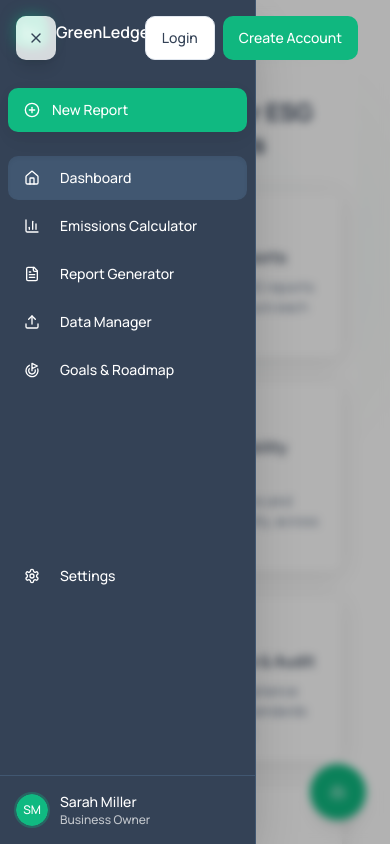
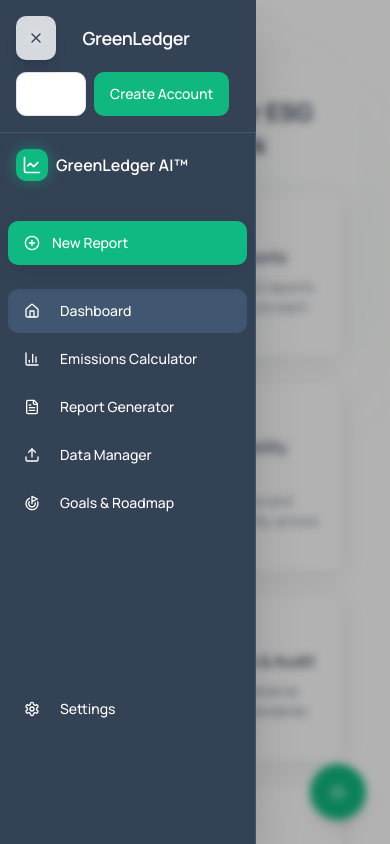
Before and after one commit to waseemxw0/greenledger-ai-compass, a React (Vite) app: page / in a window 390 px wide. Both pictures are taken after a click on the button 36 px from the left and 38 px from the top of the page. Built offline with nearby package versions, Linux system fonts and the light colour scheme.

Commit message:
Fix: Improve mobile sidebar auth button styling
Improve the visual appearance of the authentication action buttons ("Login", "Create Account", "Dashboard" / "Log out") and the close ("X") button in the mobile sidebar.

```diff
--- a/src/components/layout/Layout.tsx
+++ b/src/components/layout/Layout.tsx
@@ -1,3 +1,4 @@
+
 import { Sidebar } from "./Sidebar";
 import { cn } from "@/lib/utils";
 import { useEffect, useState } from "react";
@@ -20,10 +21,11 @@ export function Layout({ children, className }: LayoutProps) {
 
   return (
     <div className="flex w-full min-h-screen bg-background relative">
-      {/* --- ADD TOP NAV AUTH BUTTONS --- */}
-      <div className="fixed top-4 right-8 z-50">
+      {/* --- Desktop: Top Nav Auth Buttons --- */}
+      <div className="fixed top-4 right-8 z-50 hidden md:block">
         <TopNavAuthActions />
       </div>
+
       {/* Mobile menu button - only visible on mobile */}
       <Button
         variant="ghost"
@@ -35,19 +37,57 @@ export function Layout({ children, className }: LayoutProps) {
         {sidebarOpen ? <X className="h-5 w-5" /> : <Menu className="h-5 w-5" />}
       </Button>
 
-      {/* Overlay for mobile sidebar */}
+      {/* Sidebar and overlay for mobile */}
       {sidebarOpen && (
-        <div
-          className="fixed inset-0 bg-black/30 backdrop-blur-sm z-30 md:hidden animate-in fade-in"
-          onClick={() => setSidebarOpen(false)}
-        />
+        <>
+          {/* Overlay for mobile sidebar */}
+          <div
+            className="fixed inset-0 bg-black/30 backdrop-blur-sm z-30 md:hidden animate-in fade-in"
+            onClick={() => setSidebarOpen(false)}
+          />
+          {/* Mobile sidebar */}
+          <div
+            className={cn(
+              "fixed inset-y-0 left-0 z-40 transition-transform duration-300 ease-in-out md:hidden shadow-2xl w-64 bg-sidebar text-sidebar-foreground flex flex-col",
+              sidebarOpen ? "translate-x-0" : "-translate-x-full"
+            )}
+          >
+            {/* Mobile Sidebar Header: Close ("X") & Auth Buttons */}
+            <div className="flex flex-col gap-2 px-4 py-4 border-b border-sidebar-border bg-sidebar z-50">
+              <div className="flex items-center justify-between mb-1">
+                <Button
+                  variant="ghost"
+                  size="icon"
+                  className="p-2"
+                  onClick={() => setSidebarOpen(false)}
+                  aria-label="Close sidebar"
+                >
+                  <X className="h-5 w-5" />
+                </Button>
+                {/* Optionally a logo or app name here */}
+                <span className="ml-2 font-semibold text-white text-lg tracking-tight">
+                  GreenLedger
+                </span>
+                {/* Spacer for balance */}
+                <div className="w-8" />
+              </div>
+              {/* Auth Actions (use mobile variant: stacked, full width, more padding) */}
+              <div className="flex flex-col gap-2">
+                <TopNavAuthActions />
+              </div>
+            </div>
+            {/* Sidebar content (rest of navigation) */}
+            <div className="flex-1 overflow-auto">
+              <Sidebar />
+            </div>
+          </div>
+        </>
       )}
 
-      {/* Sidebar with mobile toggle */}
+      {/* Sidebar for desktop */}
       <div
         className={cn(
-          "fixed inset-y-0 left-0 z-40 transition-transform duration-300 ease-in-out md:relative md:translate-x-0 shadow-2xl",
-          sidebarOpen ? "translate-x-0" : "-translate-x-full"
+          "fixed inset-y-0 left-0 z-40 transition-transform duration-300 ease-in-out hidden md:relative md:translate-x-0 shadow-2xl md:block",
         )}
       >
         <Sidebar />
@@ -56,14 +96,19 @@ export function Layout({ children, className }: LayoutProps) {
       <main
         className={cn(
           "flex-1 p-4 sm:p-5 lg:p-6 overflow-auto max-h-screen pt-16 md:pt-6",
-          mounted ? "animate-in fade-in slide-in-from-bottom-5 duration-500" : "opacity-0",
+          mounted
+            ? "animate-in fade-in slide-in-from-bottom-5 duration-500"
+            : "opacity-0",
           className
         )}
       >
         <div className="container mx-auto max-w-7xl relative z-10">
           <div className="absolute top-0 right-0 -z-10 w-96 h-96 bg-primary/5 rounded-full filter blur-3xl opacity-50 animate-pulse-slow"></div>
           <div className="absolute bottom-20 left-20 -z-10 w-72 h-72 bg-blue-500/5 rounded-full filter blur-3xl opacity-50 animate-float"></div>
-          <div className="absolute top-1/4 left-1/3 -z-10 w-64 h-64 bg-purple-500/5 rounded-full filter blur-3xl opacity-30 animate-float" style={{ animationDelay: "2s" }}></div>
+          <div
+            className="absolute top-1/4 left-1/3 -z-10 w-64 h-64 bg-purple-500/5 rounded-full filter blur-3xl opacity-30 animate-float"
+            style={{ animationDelay: "2s" }}
+          ></div>
           {children}
         </div>
       </main>
```
